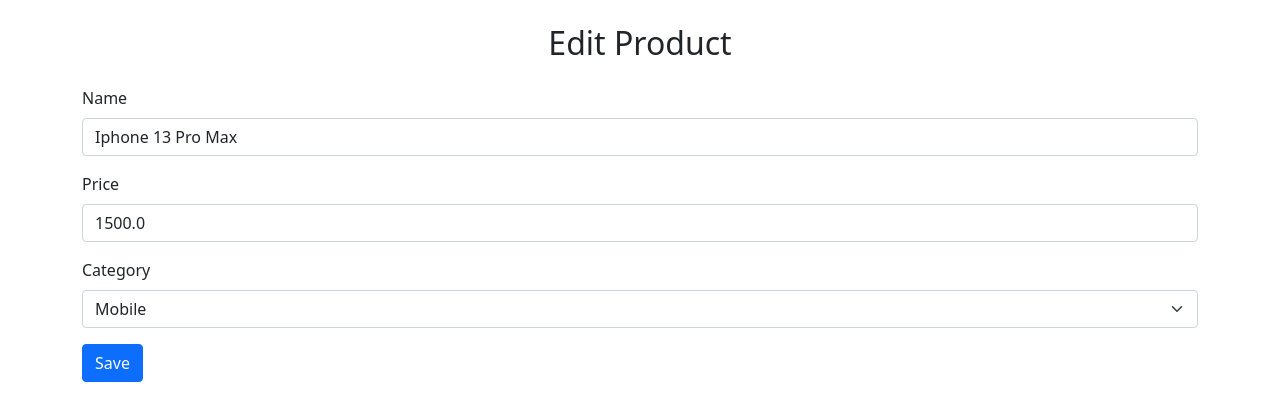
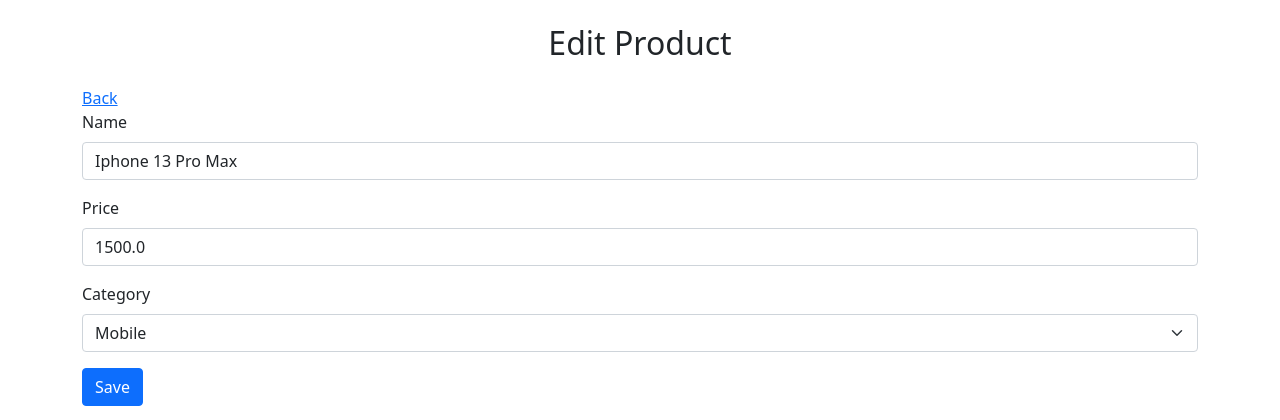
Before and after one commit to hoangtu3010/Flask-Example, a Flask app: page /products/form-product/1 in a window 1280 px wide. Shown: the top 420 px of the page. Run offline with Flask 2, Linux system fonts and the light colour scheme; data comes from the database, SQL or seed files in the repository.

Commit message:
add button back

```diff
--- a/app/templates/products/form-product.html
+++ b/app/templates/products/form-product.html
@@ -16,6 +16,7 @@
 <body>
     <div class="container">
         <h2 class="text-center m-4">{{title}}</h2>
+        <a href="{{url_for('get_all_product')}}">Back</a>
 
         <form action="{{url_for('form_product', id=product['id'])}}" method="post" class="row g-3 needs-validation"
             novalidate>
```
